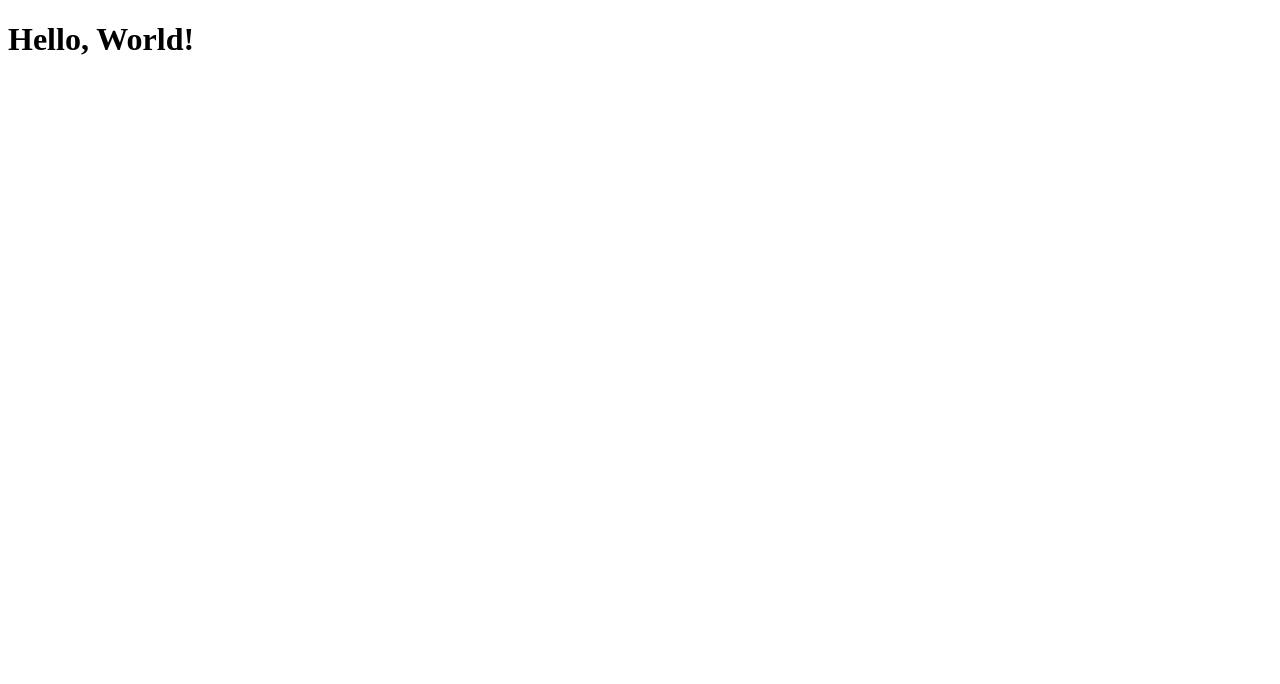
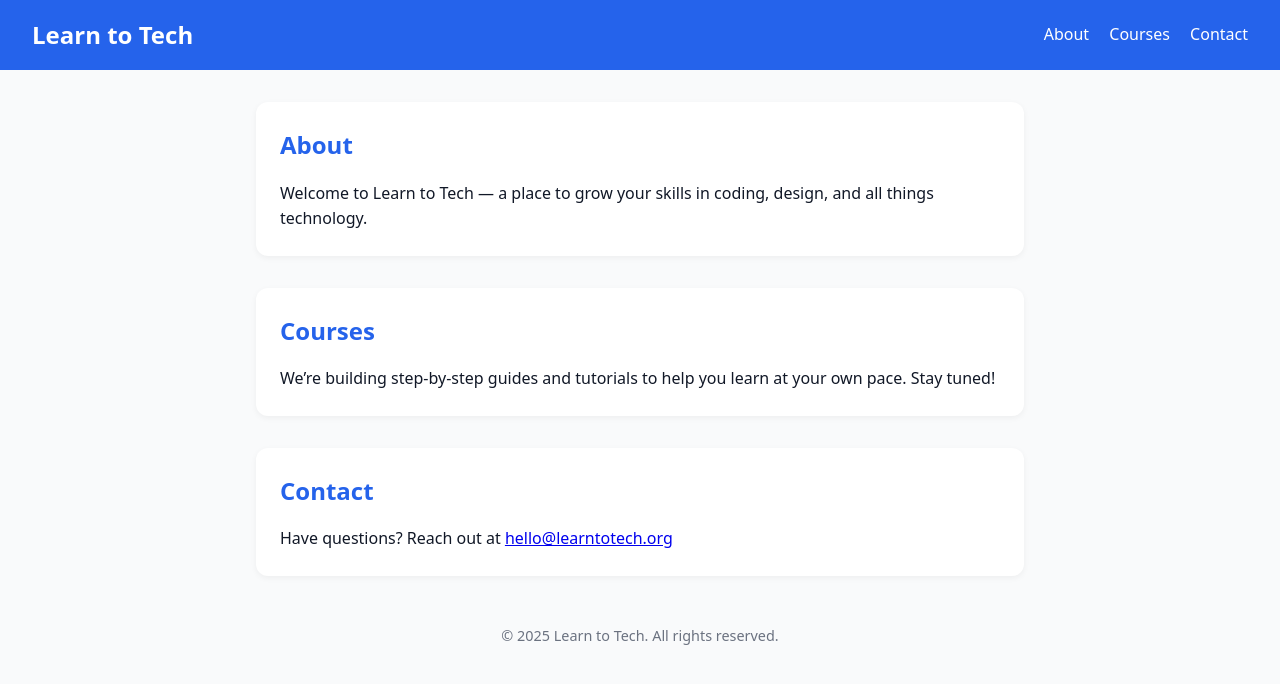
Before and after one commit to GTShady/learntotech, a plain HTML site: page index.html in a window 1280 px wide. Drawn offline with Linux system fonts and the light colour scheme.

Commit message:
Update index.html

```diff
--- a/index.html
+++ b/index.html
@@ -1,9 +1,104 @@
 <!DOCTYPE html>
-<html>
-  <head>
-    <title>Hello World</title>
-  </head>
-  <body>
-    <h1>Hello, World!</h1>
-  </body>
+<html lang="en">
+<head>
+  <meta charset="UTF-8" />
+  <meta name="viewport" content="width=device-width, initial-scale=1.0" />
+  <title>Learn to Tech</title>
+  <style>
+    /* Reset */
+    * {
+      margin: 0;
+      padding: 0;
+      box-sizing: border-box;
+    }
+
+    body {
+      font-family: system-ui, sans-serif;
+      line-height: 1.6;
+      background: #f9fafb;
+      color: #111827;
+    }
+
+    header {
+      background: #2563eb;
+      color: white;
+      padding: 1rem 2rem;
+      display: flex;
+      justify-content: space-between;
+      align-items: center;
+    }
+
+    header h1 {
+      font-size: 1.5rem;
+    }
+
+    nav a {
+      color: white;
+      text-decoration: none;
+      margin-left: 1rem;
+      font-weight: 500;
+    }
+
+    nav a:hover {
+      text-decoration: underline;
+    }
+
+    main {
+      max-width: 800px;
+      margin: 2rem auto;
+      padding: 0 1rem;
+    }
+
+    section {
+      margin-bottom: 2rem;
+      padding: 1.5rem;
+      background: white;
+      border-radius: 12px;
+      box-shadow: 0 2px 6px rgba(0,0,0,0.05);
+    }
+
+    h2 {
+      margin-bottom: 1rem;
+      color: #2563eb;
+    }
+
+    footer {
+      text-align: center;
+      padding: 1rem;
+      color: #6b7280;
+      font-size: 0.9rem;
+    }
+  </style>
+</head>
+<body>
+  <header>
+    <h1>Learn to Tech</h1>
+    <nav>
+      <a href="#about">About</a>
+      <a href="#courses">Courses</a>
+      <a href="#contact">Contact</a>
+    </nav>
+  </header>
+
+  <main>
+    <section id="about">
+      <h2>About</h2>
+      <p>Welcome to Learn to Tech — a place to grow your skills in coding, design, and all things technology.</p>
+    </section>
+
+    <section id="courses">
+      <h2>Courses</h2>
+      <p>We’re building step-by-step guides and tutorials to help you learn at your own pace. Stay tuned!</p>
+    </section>
+
+    <section id="contact">
+      <h2>Contact</h2>
+      <p>Have questions? Reach out at <a href="mailto:hello@learntotech.org">hello@learntotech.org</a></p>
+    </section>
+  </main>
+
+  <footer>
+    &copy; 2025 Learn to Tech. All rights reserved.
+  </footer>
+</body>
 </html>
```
